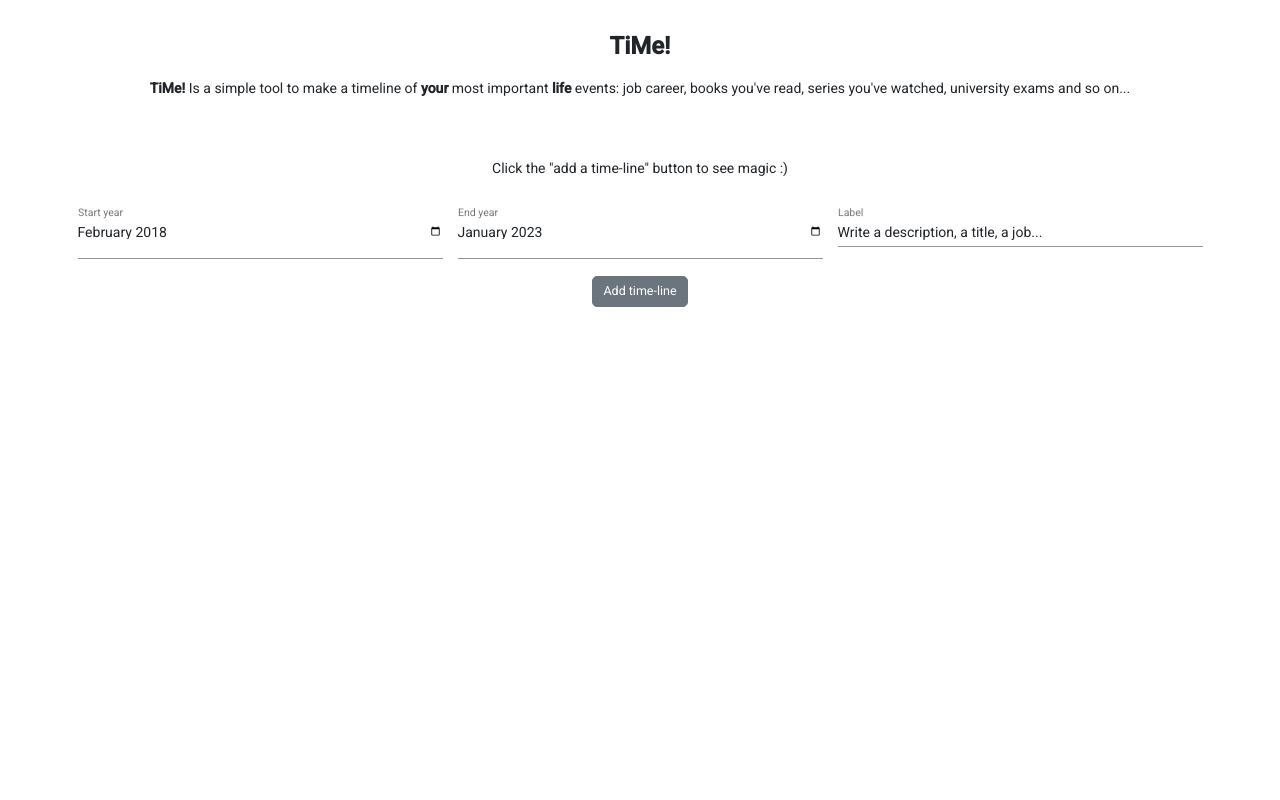
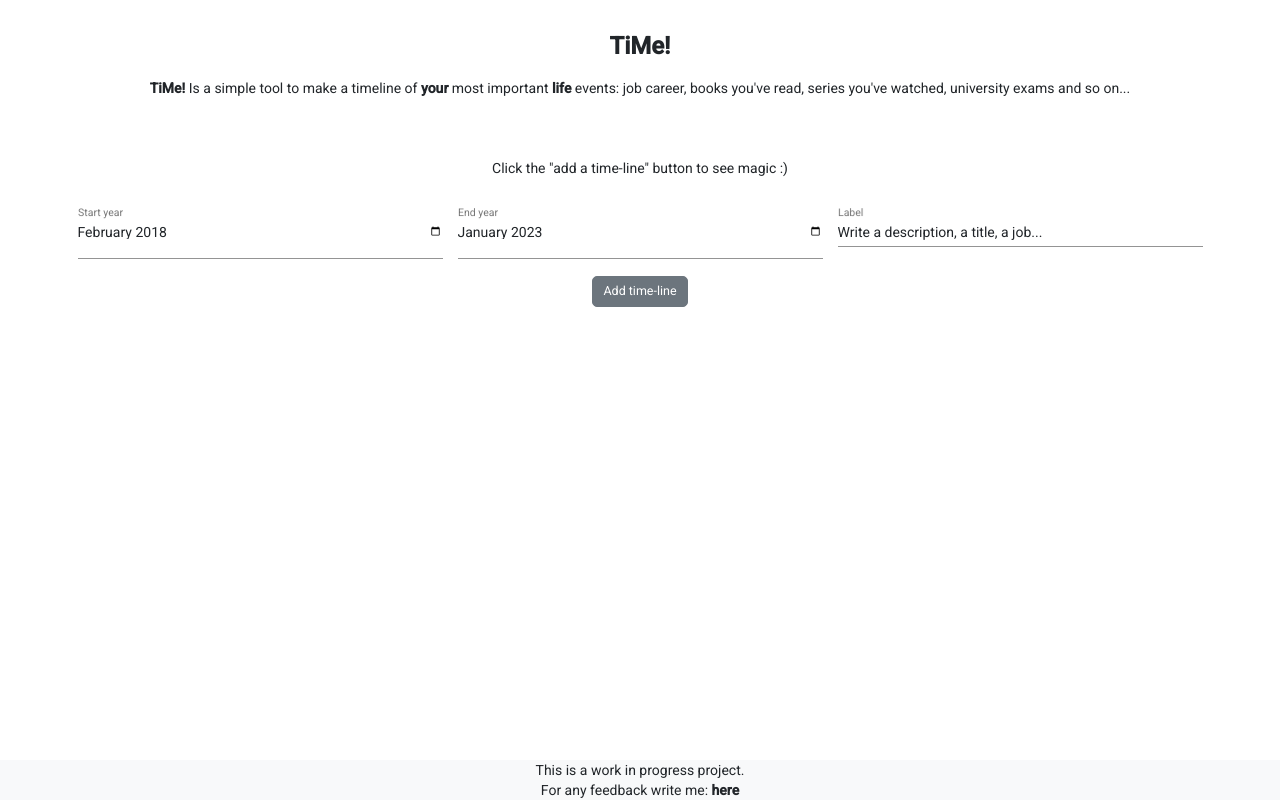
Before and after one commit to agalliani/angular-timeline, an Angular app: page /#/timeline in a window 1280 px wide. Built offline with nearby package versions, Linux system fonts and the light colour scheme.

Commit message:
Added footer with mailto for feedbacks

```diff
--- a/src/app/components/timeline/timeline.component.html
+++ b/src/app/components/timeline/timeline.component.html
@@ -103,4 +103,9 @@
       <mat-divider></mat-divider>
     </ng-container>
   </ng-container>
+
+  <div class="fixed-bottom text-center bg-light">
+    This is a work in progress project. <br>
+    For any feedback write me: <strong> <a href="mailto:andrea.galliani.29@gmail.com?subject=TIMELINE%20ME%20FEEDBACK">here</a> </strong> </div>
+
 </div>
```
